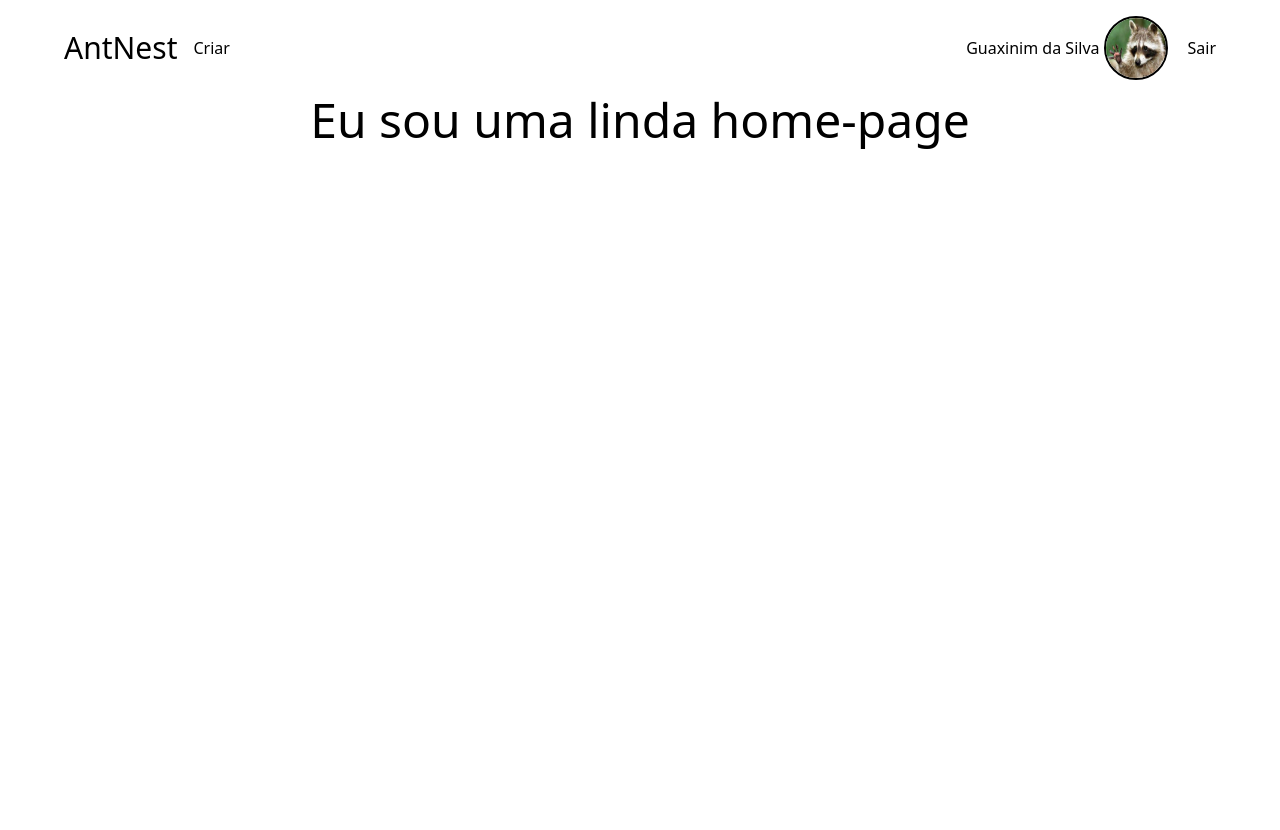
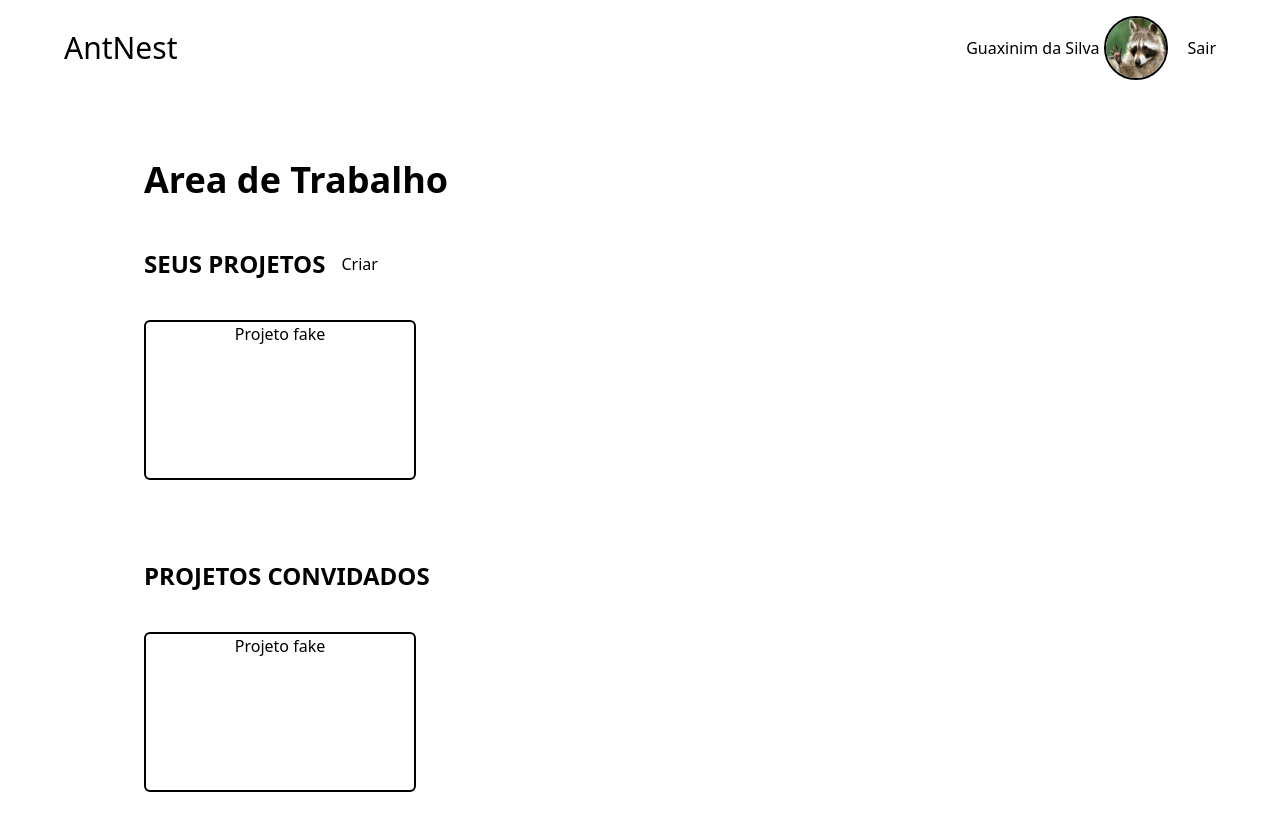
Before and after one commit to Marce1in/Antnest, a React (Vite) app: page /#/ in a window 1280 px wide. Shown: the top 830 px of the page. Before the commit the page ends 800 px from the top, so only its background shows below. Built offline with nearby package versions, Linux system fonts and the light colour scheme.

Commit message:
feat: atualizando home

```diff
--- a/src/pages/home/Home.jsx
+++ b/src/pages/home/Home.jsx
@@ -1,13 +1,13 @@
 import { Link } from "react-router-dom";
+import { Modal } from "react-modal";
 
 export default function Home() {
   return (
     <>
       <header className="flex justify-between items-center py-4 px-16 bg-gray-700">
-        <div className="flex items-center gap-4">
-          <h1 className="text-3xl text-white">Ant<span className="text-red-500">Nest</span></h1>
-          <button className="mr-5 btn btn-primary">Criar</button>
-        </div>
+        <h1 className="text-3xl text-white">
+          Ant<span className="text-red-500">Nest</span>
+        </h1>
         <nav>
           <ul className="flex items-center">
             <div className="flex items-center gap-1">
@@ -29,10 +29,36 @@ export default function Home() {
         </nav>
       </header>
       <main>
-        <section>
-          <h1 className="font-sans text-5xl text-center text-red-600">
-            Eu sou uma linda home-page
-          </h1>
+        <section className="flex flex-col py-16 px-36 gap-12">
+          <h1 className="text-4xl font-bold">Area de Trabalho</h1>
+
+          <div className="flex flex-col gap-10 mb-8">
+            <div className="flex items-center gap-4">
+              <h2 className="text-2xl uppercase font-semibold">
+                Seus projetos
+              </h2>
+              <button className="btn btn-primary">Criar</button>
+            </div>
+            <div className="grid">
+              <div className="rounded-md border-solid border-black border-2 w-[17rem] h-[10rem] text-center">
+                Projeto fake
+              </div>
+            </div>
+          </div>
+
+          <div className="flex flex-col gap-10">
+            <div className="flex items-center gap-4">
+              <h2 className="text-2xl uppercase font-semibold">
+                Projetos convidados
+              </h2>
+            </div>
+            <div className="grid">
+              <div className="rounded-md border-solid border-black border-2 w-[17rem] h-[10rem] text-center">
+                Projeto fake
+              </div>
+            </div>
+          </div>
+
         </section>
       </main>
     </>
```
